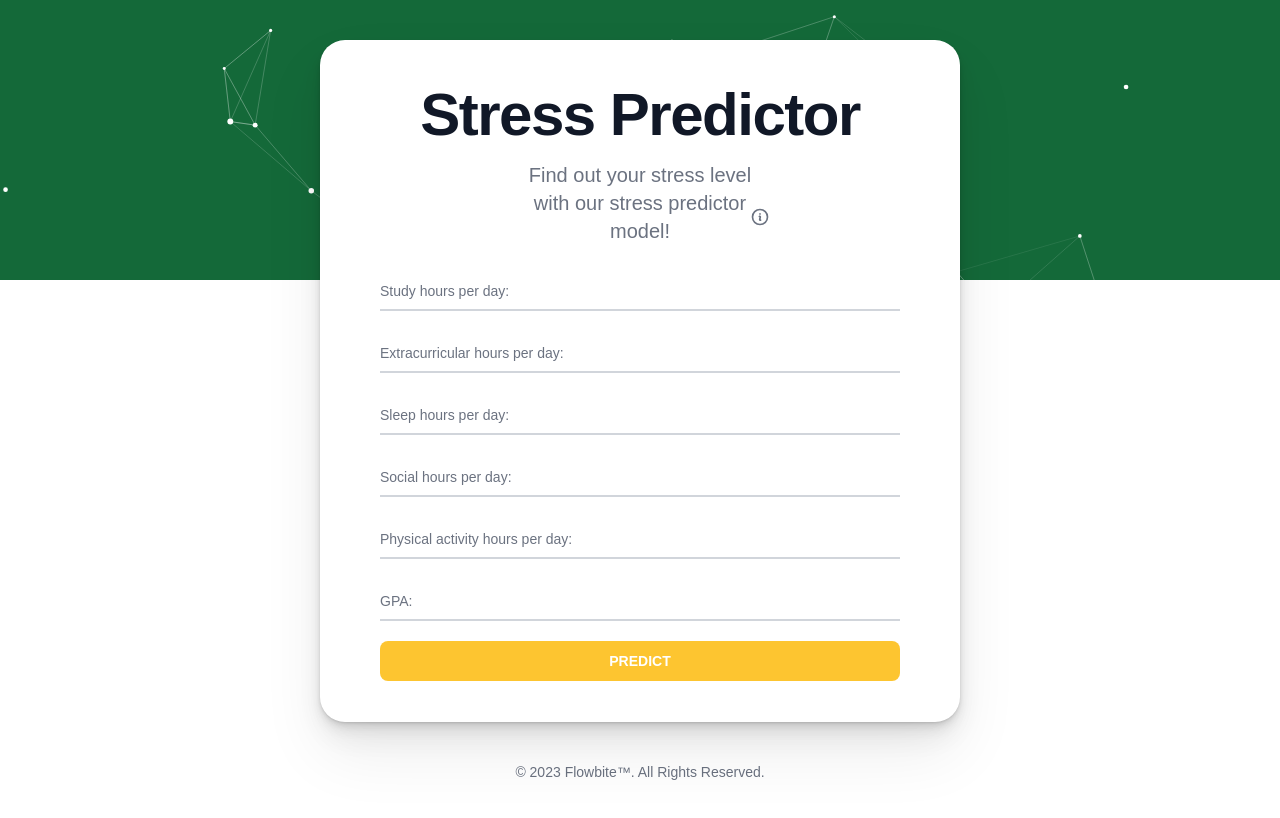
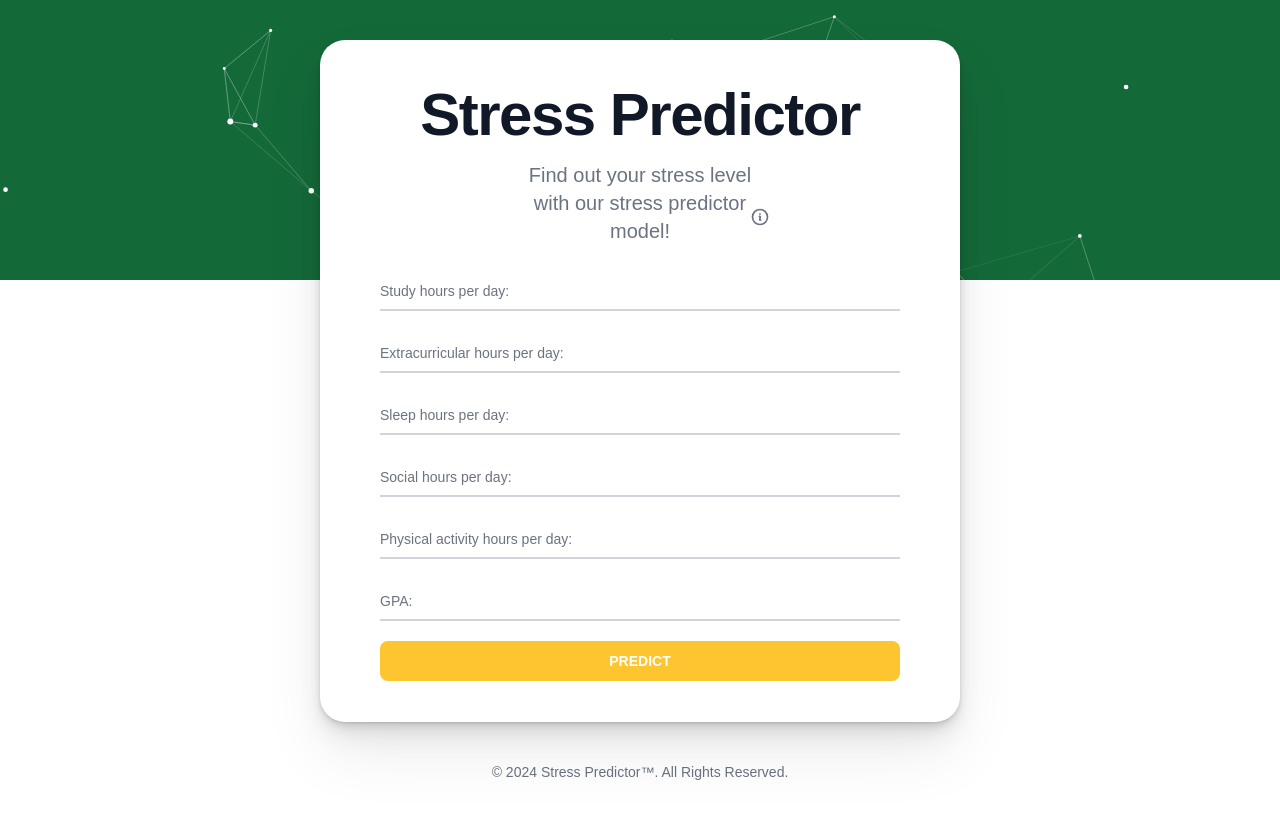
Before and after one commit to VSUrhuel/vsu-stress-predictor, a Next.js app in the folder client/: page / in a window 1280 px wide. Shown: the top 818 px of the page. Built offline with nearby package versions, Linux system fonts and the light colour scheme.

Commit message:
renamed the footer

```diff
--- a/client/src/app/page.js
+++ b/client/src/app/page.js
@@ -13,7 +13,7 @@ export default function Home() {
 
           <div className="mt-10 w-full mb-24 absolute z-50">
             <Form></Form>
-            <span class="block text-sm text-gray-500 sm:text-center dark:text-gray-400 mt-10">© 2023 <a href="https://flowbite.com/" class="hover:underline">Flowbite™</a>. All Rights Reserved.</span>
+            <span className="block text-sm text-gray-500 sm:text-center dark:text-gray-400 mt-10">© 2024 <a href="https://github.com/VSUrhuel/vsu-stress-predictor" class="hover:underline">Stress Predictor™</a>. All Rights Reserved.</span>
 
           </div>
 
```
